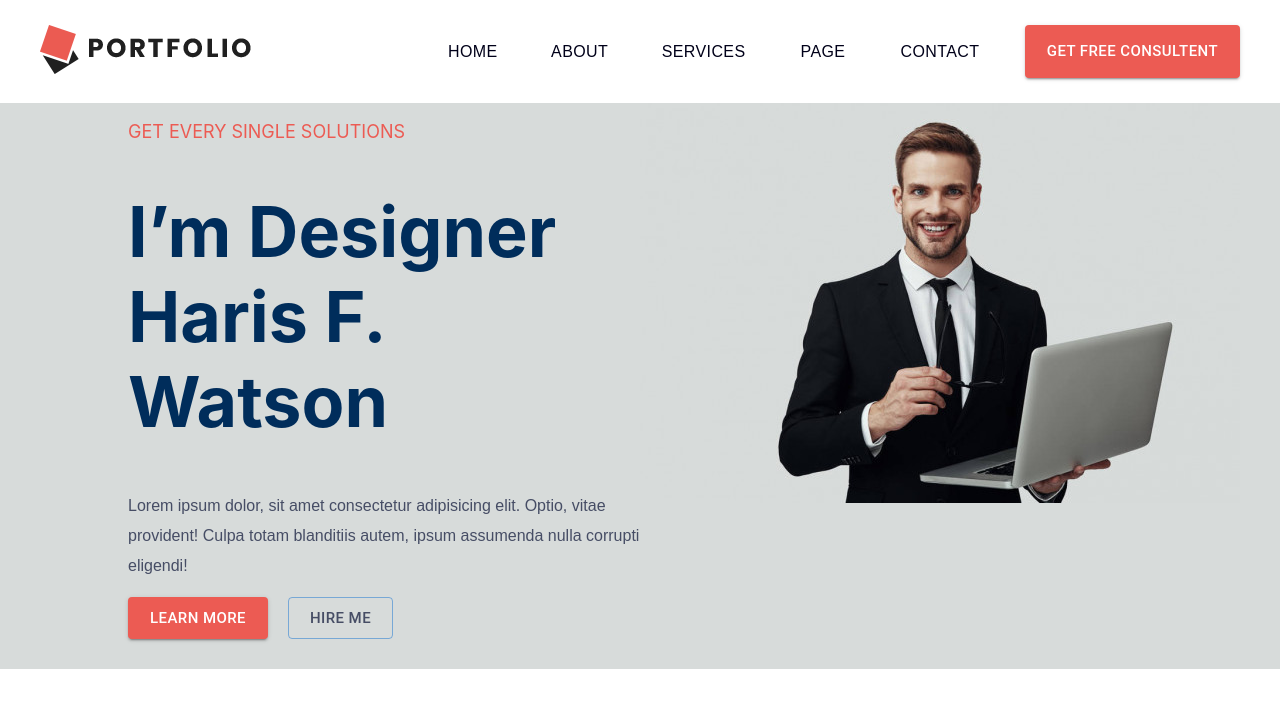
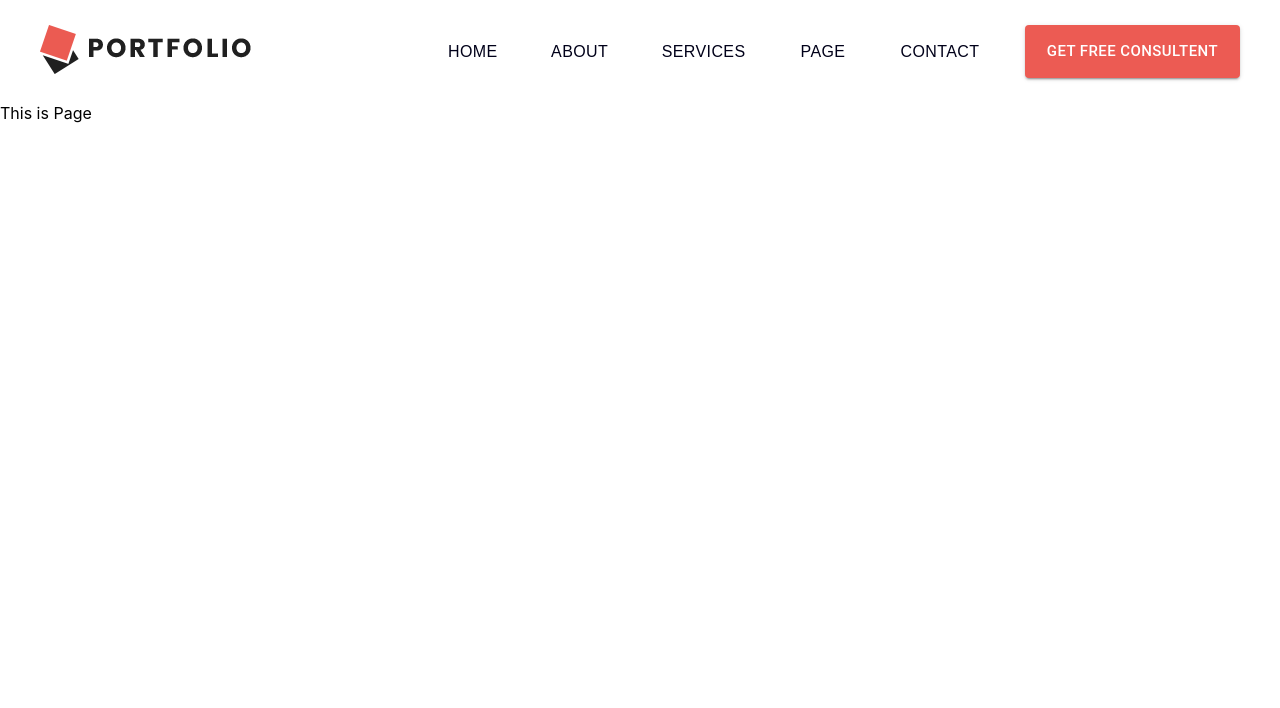
Before and after one commit to AnandPawanipagar/portfolio, a React (Create React App) app: page /page in a window 1280 px wide. Shown: the top 708 px of the page. Built offline with nearby package versions, Linux system fonts and the light colour scheme.

Commit message:
All Navbar basic component is created

```diff
--- /dev/null
+++ b/src/Components/Contact/Contact.js
@@ -0,0 +1,11 @@
+import React from 'react'
+
+const Contact = () => {
+    return (
+        <div>
+           This is contact page
+        </div>
+    )
+}
+
+export default Contact
--- /dev/null
+++ b/src/Components/Contact/index.js
@@ -0,0 +1 @@
+export {default} from "./Contact"
--- /dev/null
+++ b/src/Components/Page/Page.js
@@ -0,0 +1,11 @@
+import React from 'react'
+
+const Page = () => {
+    return (
+        <div>
+            This is Page
+        </div>
+    )
+}
+
+export default Page
--- /dev/null
+++ b/src/Components/Page/index.js
@@ -0,0 +1 @@
+export {default} from "./Page"
--- a/src/Components/Routes/Routes.js
+++ b/src/Components/Routes/Routes.js
@@ -1,14 +1,26 @@
 import React from "react";
 import Home from "../Home";
 import About from "../About";
-import {Switch,Route} from 'react-router-dom'
+import Services from "../Services";
+import Page from "../Page";
+import Contact from "../Contact";
+import { Switch, Route } from "react-router-dom";
 const Routes = () => {
   return (
     <Switch>
-      <Route path="/about">
+      <Route exact path="/about">
         <About />
       </Route>
-      <Route path="/">
+      <Route exact path="/services">
+        <Services />
+      </Route>
+      <Route exact path="/page">
+        <Page />
+      </Route>
+      <Route exact path="/contact">
+        <Contact />
+      </Route>
+      <Route exact path="/">
         <Home />
       </Route>
     </Switch>
--- /dev/null
+++ b/src/Components/Services/Services.js
@@ -0,0 +1,11 @@
+import React from 'react'
+
+const Services = () => {
+    return (
+        <div>
+           This is services page
+        </div>
+    )
+}
+
+export default Services
--- /dev/null
+++ b/src/Components/Services/index.js
@@ -0,0 +1 @@
+export {default} from './Services'
```
